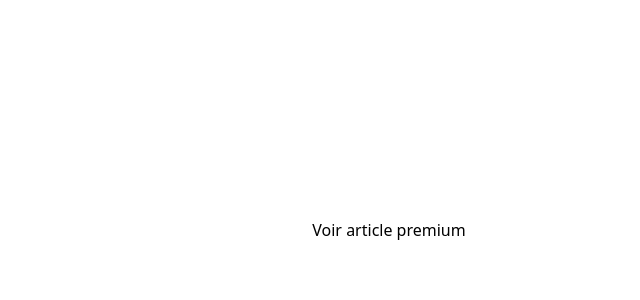
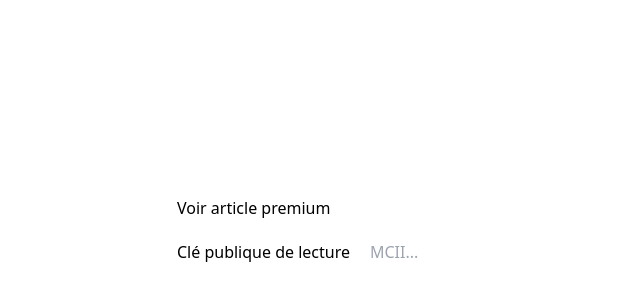
Before and after one commit to p3ol/access-next-server-side-example, a Next.js app: page / in a window 1280 px wide. Shown: the part 170-470 px from the top of the page, without its empty margins (251-891 px from the left). Built offline with nearby package versions, Linux system fonts and the light colour scheme; no server answers.

Commit message:
fix: make it ready for testing environment

```diff
--- /dev/null
+++ b/app/Settings.tsx
@@ -0,0 +1,27 @@
+'use client';
+
+import { useState } from 'react';
+
+const Settings = ({ pk = '' }: { pk?: string }) => {
+  const [publicKey, setPublicKey] = useState(pk);
+
+  const handleSubmit = (event: React.FormEvent<HTMLFormElement>) => {
+    event.preventDefault();
+    document.cookie = `publicKey=${encodeURIComponent(publicKey)}; path=/`;
+  };
+
+  return (
+    <form onSubmit={handleSubmit}>
+      <label htmlFor="publicKey">Clé publique de lecture</label>
+      <input
+        id="publicKey"
+        value={publicKey}
+        onChange={(event) => setPublicKey(event.target.value)}
+        placeholder="MCII..."
+        className="ml-5"
+      />
+    </form>
+  )
+};
+
+export default Settings;
--- a/app/actions.ts
+++ b/app/actions.ts
@@ -1,24 +1,36 @@
 'use server';
 
-import jwt from 'jsonwebtoken';
+import jwt, { type JwtPayload } from 'jsonwebtoken';
+import { cookies } from 'next/headers';
 
-export async function releaseArticle(id: Number, releaseSignature?: string) {
-  if (releaseSignature) {
+export async function releaseArticle(id: number, releaseSignature?: string) {
+  const c = await cookies();
+
     try {
-      const releaseSignatureKey = process.env.RELEASE_SIGNATURE_KEY;
+      const raw = c.get('publicKey')?.value;
+      const releaseSignatureKey = raw ? decodeURIComponent(raw) : undefined;
+
+      if (!releaseSignature) {
+        throw new Error('Missing event signature');
+      }
 
       if (!releaseSignatureKey) {
-        throw new Error('Missing RELEASE_SIGNATURE_KEY environment variable');
+        throw new Error('Missing publicKey cookie');
       }
 
-      const content = jwt.verify(releaseSignature, releaseSignatureKey, {
-        algorithms: ['RS512'],
-      });
-      console.log(content);
-    } catch {
+      const { iss, aud } = jwt.verify(
+        releaseSignature,
+        `-----BEGIN PUBLIC KEY-----\n${releaseSignatureKey}\n-----END PUBLIC KEY-----`,
+        { algorithms: ['RS512']},
+      ) as JwtPayload;
+      if (iss !== 'poool' && aud !== process.env.NEXT_PUBLIC_POOOL_ID ) {
+        throw new Error('Issue with event signature');
+      }
+
+    } catch (e) {
+      console.log(e);
       return { error: 'Invalid release signature' };
     }
-  }
 
   const response = await fetch(`http://localhost:3000/api/articles/${id}`, {
     method: 'POST',
--- a/app/api/articles/[...articleId]/route.ts
+++ b/app/api/articles/[...articleId]/route.ts
@@ -16,9 +16,10 @@ export const GET = async (
     });
   }
 
-  const { content, ...articleWithoutContent } = article;
-
-  return new Response(JSON.stringify(articleWithoutContent), {
+  return new Response(JSON.stringify({
+    ...article,
+    content: ''
+  }), {
     status: 200,
   });
 };
--- a/app/articles/[articleId]/ArticleBody.tsx
+++ b/app/articles/[articleId]/ArticleBody.tsx
@@ -19,10 +19,11 @@ const ArticleBody = ({ _article }: ArticleBodyProps) => {
   const [article, setArticle] = useState(_article);
 
   const onRelease = async (e: AccessReleaseEvent): Promise<void> => {
+    console.log(e);
     try {
       const releasedArticle = await releaseArticle(
         article.id,
-        e.releaseSignature
+        (e as any).releaseSignature
       );
 
       if (releasedArticle) {
@@ -39,7 +40,8 @@ const ArticleBody = ({ _article }: ArticleBodyProps) => {
     <AccessContext
       appId={process.env.NEXT_PUBLIC_POOOL_ID as string}
       config={{ cookies_enabled: true, force_widget: 'gift' }}
-      withAudit={true}
+      withAudit={false}
+      scriptUrl={process.env.NEXT_PUBLIC_POOOL_URL}
     >
       <p>{ article.content || article.preview }</p>
       <Paywall
--- a/app/page.tsx
+++ b/app/page.tsx
@@ -1,9 +1,20 @@
 import Link from 'next/link';
+import { cookies } from 'next/headers';
 
-export default function Home () {
+import Settings from './Settings';
+
+export default async function Home() {
+
+  const c = await cookies();
+
+  const pk = c.get('publicKey')?.value;
+
   return (
     <main className="flex h-screen">
-      <Link className="m-auto" href="/articles/1">Voir article premium</Link>
+      <div className="m-auto flex flex-col gap-5">
+        <Link href="/articles/1">Voir article premium</Link>
+        <Settings pk={pk} />
+      </div>
     </main>
   );
 }
```
